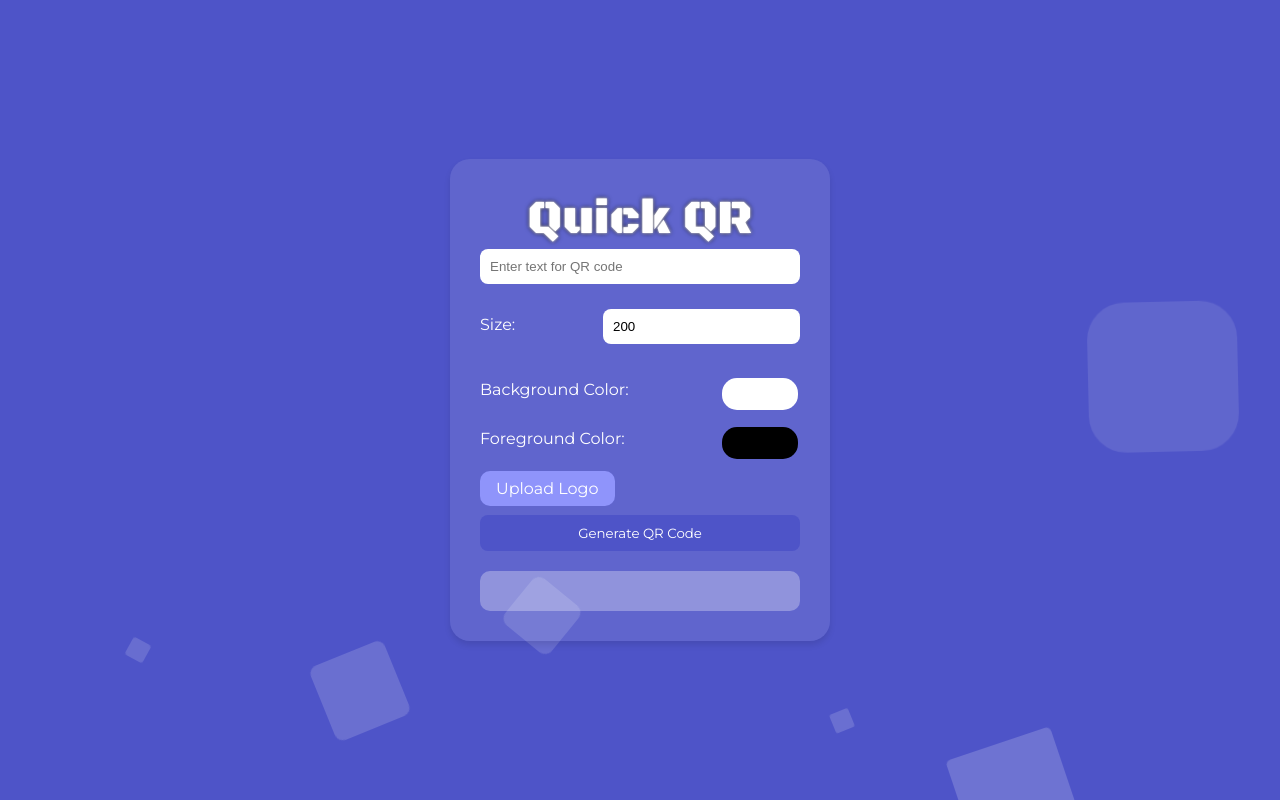
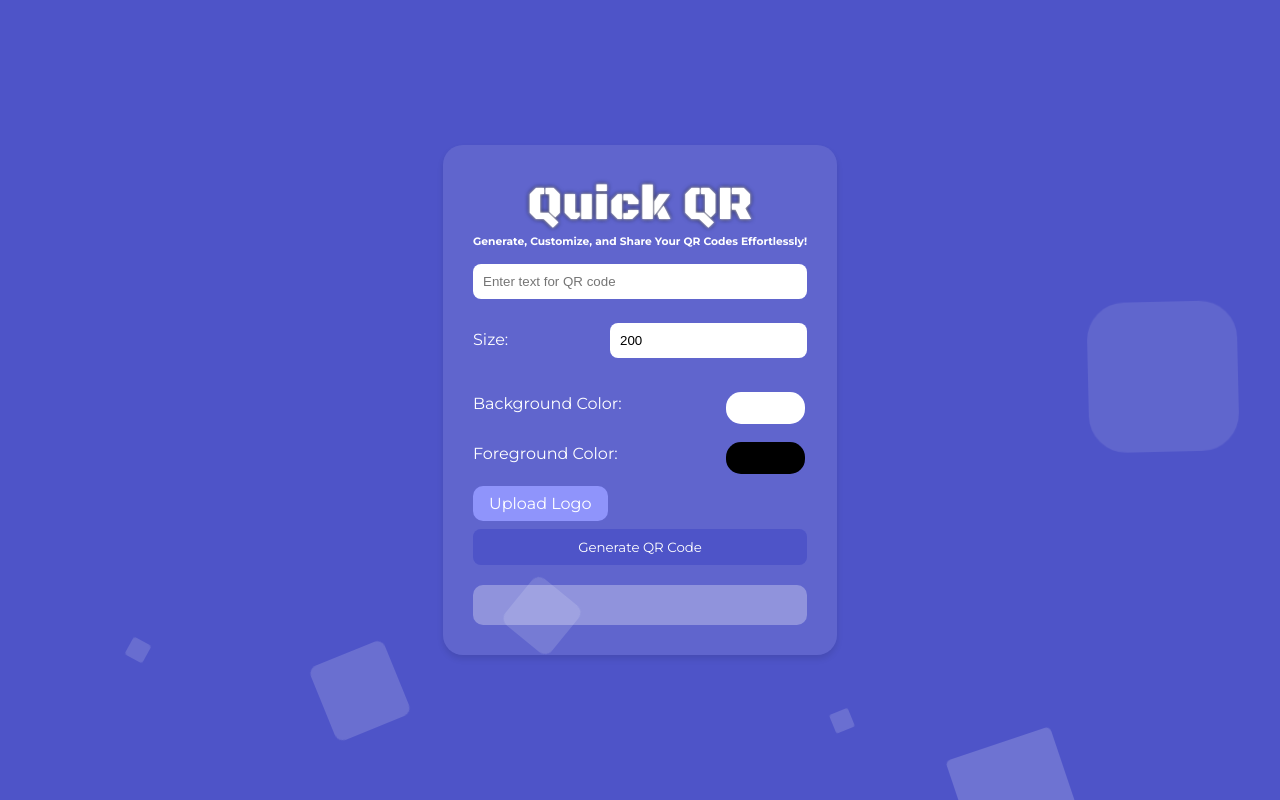
Before and after one commit to Mehmood-Deshmukh/Quick-QR, a React (Create React App) app: page / in a window 1280 px wide. Built offline with nearby package versions, Linux system fonts and the light colour scheme.

Commit message:
Final Commit!

```diff
--- a/src/App.css
+++ b/src/App.css
@@ -164,3 +164,10 @@ h1{
     text-shadow: 0 0 3px #ffffff, 0 0 5px #000000;
     color:white;
 }
+
+h6{
+    color:white;
+    text-align: center;
+    margin-bottom: 2vh;
+
+}
--- a/src/App.js
+++ b/src/App.js
@@ -18,6 +18,7 @@ function App() {
         <li></li>
       </ul>
       <h1>Quick QR</h1>
+      <h6>Generate, Customize, and Share Your QR Codes Effortlessly!</h6>
       <QRCodeGenerator />
     </div>
   );
```
